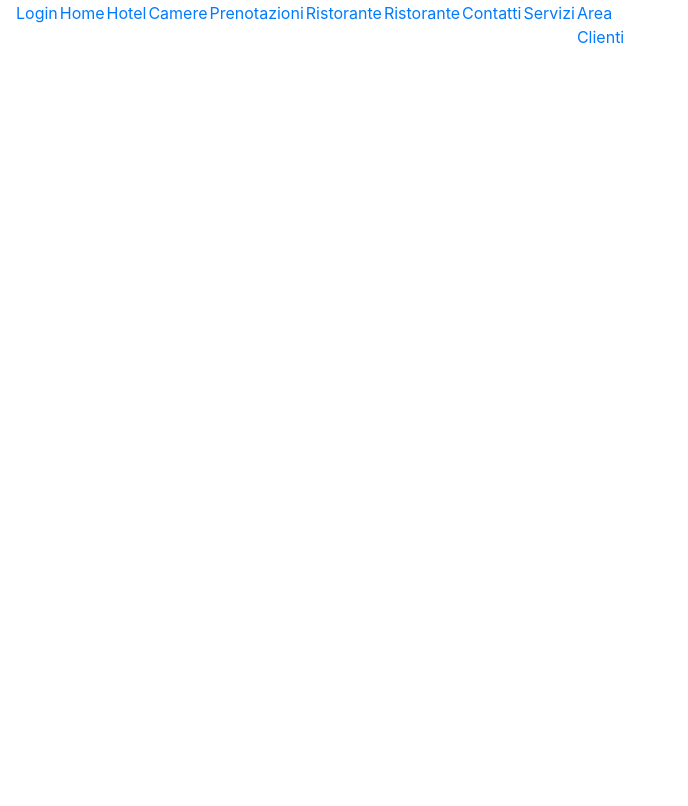
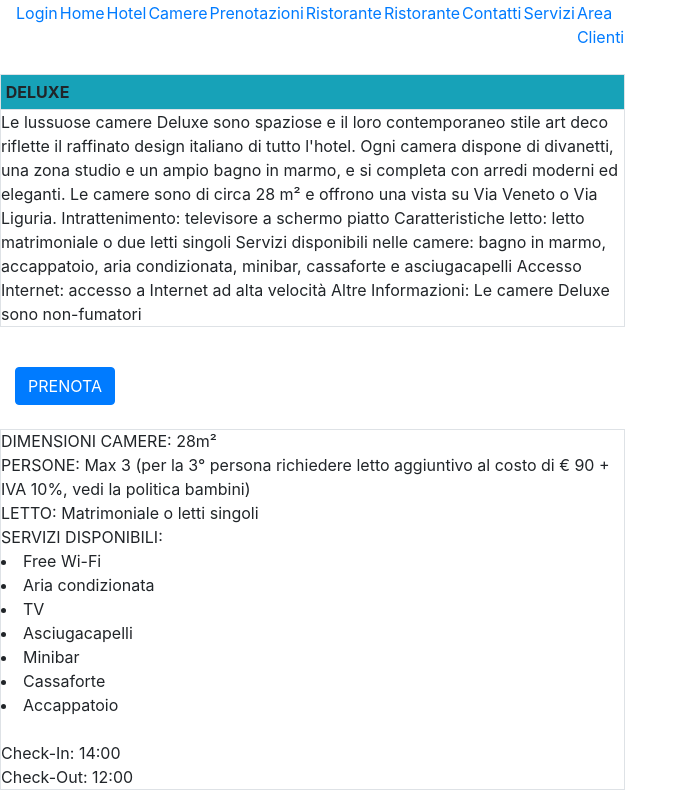
Before and after one commit to ZangiefJava/Hotel, an Angular app in the folder angularHotel/: page /deluxe in a window 1280 px wide. Before the commit this address led to /. Shown: the whole page, without its empty margins (0-688 px from the left). Built offline with nearby package versions, Linux system fonts and the light colour scheme.

Commit message:
tipologie

```diff
--- a/angularHotel/src/app/camera/camera.component.html
+++ b/angularHotel/src/app/camera/camera.component.html
@@ -4,5 +4,8 @@
         <tr class="bg-warning p-4">
             <a routerLink="/superior" class="w3-bar-item w3-button w3-mobile">Superior</a>
         </tr>
+        <tr class="bg-warning p-4">
+            <a routerLink="/deluxe" class="w3-bar-item w3-button w3-mobile">Deluxe</a>
+        </tr>
     </table>
 </div>
--- /dev/null
+++ b/angularHotel/src/app/deluxe/deluxe.component.html
@@ -0,0 +1,60 @@
+<div class="row">
+    <div class="col-6 m-6">
+      <table class="table table-sm table-bordered">
+        <tr class="bg-info p-4">
+        <th>DELUXE</th>
+
+        <tr>
+            Le lussuose camere Deluxe sono spaziose e il loro contemporaneo stile art deco riflette il raffinato design italiano di tutto l'hotel. Ogni camera dispone di divanetti, una zona studio e un ampio bagno in marmo, e si completa con arredi moderni ed eleganti.
+
+            Le camere sono di circa 28 m² e offrono una vista su Via Veneto o Via Liguria.
+
+            Intrattenimento: televisore a schermo piatto
+
+            Caratteristiche letto: letto matrimoniale o due letti singoli
+
+            Servizi disponibili nelle camere: bagno in marmo, accappatoio, aria condizionata, minibar, cassaforte e asciugacapelli
+
+            Accesso Internet: accesso a Internet ad alta velocità
+
+            Altre Informazioni: Le camere Deluxe sono non-fumatori
+
+        </tr>
+      </table>
+    </div>
+</div>
+
+<br>
+
+<div class="col-6 m-6">
+      <tr>
+            <button (click)="prenota()" class="btn btn-primary">PRENOTA</button>
+      </tr>
+</div>
+
+<br>
+
+<div class="row">
+    <div class="col-6 m-6">
+      <table class="table table-sm table-bordered">
+        <tr class="bg-info p-4">
+        <tr>
+            DIMENSIONI CAMERE:	28m²<br>
+            PERSONE: Max 3 (per la 3° persona richiedere letto aggiuntivo al costo di € 90 + IVA 10%, vedi la politica bambini) <br>
+            LETTO:	Matrimoniale o letti singoli<br>
+            SERVIZI DISPONIBILI:	<br>
+            <li>Free Wi-Fi</li>
+            <li>Aria condizionata</li>
+            <li>TV</li>
+            <li>Asciugacapelli</li>
+            <li>Minibar</li>
+            <li>Cassaforte</li>
+            <li>Accappatoio</li>
+            <br>
+            Check-In: 14:00<br>
+
+            Check-Out: 12:00
+        </tr>
+      </table>
+    </div>
+</div>
--- /dev/null
+++ b/angularHotel/src/app/deluxe/deluxe.component.ts
@@ -0,0 +1,15 @@
+import { Component, OnInit } from '@angular/core';
+
+@Component({
+  selector: 'app-deluxe',
+  templateUrl: './deluxe.component.html',
+  styleUrls: ['./deluxe.component.css']
+})
+export class DeluxeComponent implements OnInit {
+
+  constructor() { }
+
+  ngOnInit(): void {
+  }
+  prenota(){}
+}
--- a/angularHotel/src/app/prenotazione/prenotazione.component.html
+++ b/angularHotel/src/app/prenotazione/prenotazione.component.html
@@ -1 +1,36 @@
-<p>prenotazione works!</p>
+<!--<div class="row">
+    <div class="col-6 m-6">
+      <table class="table table-sm table-bordered">
+        <tr class="bg-warning p-4">
+          <th>Data inizio</th>
+          <th>Data fine</th>
+          <th>Tipologia</th>
+          <th>Camera</th>
+        </tr>
+        <tr>
+          <td width="25%" class="bg-warning">
+            <input [(ngModel)]="newAuto.marca">
+          </td>
+          <td width="25%" class="bg-warning">
+            <input [(ngModel)]="newAuto.modello">
+          </td>
+          <td width="25%" class="bg-warning">
+            <select class="custom-select-sm" [(ngModel)]="newAuto.citta">
+              <option *ngFor="let c of arrCitta">{{c}}</option>
+            </select>
+          </td>
+          <td width="25%" class="bg-warning">
+            <input type="date" [(ngModel)]="newAuto.data">
+          </td>
+          <td *ngIf="modalita =='ADD'">
+            <button (click)="addAuto()" class="btn btn-primary">ADD</button>
+          </td>
+          <td *ngIf="modalita =='EDIT'">
+            <button (click)="saveAuto()" class="btn btn-primary">SAVE</button>
+          </td>
+          <td *ngIf="modalita =='EDIT'">
+            <button (click)="annulla()" class="btn btn-primary">CANCEL</button>
+          </td>
+        </tr>
+    </table>
+  -->
--- a/angularHotel/src/app/prenotazione/prenotazione.component.ts
+++ b/angularHotel/src/app/prenotazione/prenotazione.component.ts
@@ -1,4 +1,7 @@
 import { Component, OnInit } from '@angular/core';
+import { Camera } from 'src/model/Camera';
+import { PrenotazioneCamera } from 'src/model/PrenotazioneCamera';
+import { TipologiaCamera } from 'src/model/TipologiaCamera';
 
 @Component({
   selector: 'app-prenotazione',
@@ -12,4 +15,6 @@ export class PrenotazioneComponent implements OnInit {
   ngOnInit(): void {
   }
 
+
+  //newPrenotazione:PrenotazioneCamera= new PrenotazioneCamera???
 }
--- a/angularHotel/src/app/superior/superior.component.html
+++ b/angularHotel/src/app/superior/superior.component.html
@@ -1 +1,55 @@
-<p>superior works!</p>
+<div class="row">
+    <div class="col-6 m-6">
+      <table class="table table-sm table-bordered">
+        <tr class="bg-info p-4">
+        <th>SUPERIOR</th>
+
+        <tr>
+            Le eleganti e spaziose camere Superior offrono agli ospiti il massimo comfort e stile. Sono composte da un arredamento moderno e lussuoso, e godono di un splendido bagno in marmo e una zona studio.
+
+            Le camere sono di circa 24 m² e offrono una vista su Via Veneto o Via Liguria.
+
+            Intrattenimento: televisore a schermo piatto
+            Caratteristiche del letto: letto matrimoniale o due letti singoli
+            Servizi disponibili nelle camere: bagno in marmo, accappatoio, aria condizionata, minibar, cassaforte e asciugacapelli
+            Accesso Internet: accesso a Internet ad alta velocità
+            Altre Informazioni: Le camere Superior sono non fumatori.
+        </tr>
+      </table>
+    </div>
+</div>
+
+<br>
+<form action="http://localhost:4200/prenotazione">
+    <input type="submit" value="PRENOTA" />
+</form>
+
+
+<br>
+
+<div class="row">
+    <div class="col-6 m-6">
+      <table class="table table-sm table-bordered">
+        <tr class="bg-info p-4">
+
+
+        <tr>
+            DIMENSIONI CAMERE	24m²<br>
+            PERSONE	Max 2 <br>
+            LETTO	Matrimoniale o letti singoli<br>
+            SERVIZI DISPONIBILI	<br>
+            Free Wi-Fi<br>
+            Aria condizionata<br>
+            TV<br>
+            Asciugacapelli<br>
+            Minibar<br>
+            Cassaforte<br>
+            Accappatoio<br>
+            <br>
+            Check-In: 14:00<br>
+
+            Check-Out: 12:00
+        </tr>
+      </table>
+    </div>
+</div>
```
Also changed, not shown: angularHotel/src/app/app.module.ts (+5 -2 lines), angularHotel/src/app/dataSource/datiTipologiaCamera.ts (added, +19 -0 lines), angularHotel/src/app/deluxe/deluxe.component.css (added), angularHotel/src/app/superior/superior.component.ts (line endings or trailing spaces), 2 other files (tests, documents, lock files or other folders).
